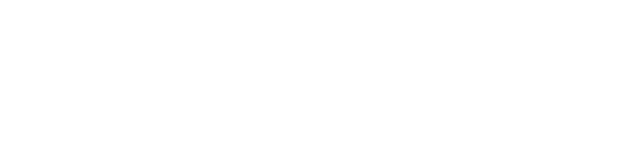
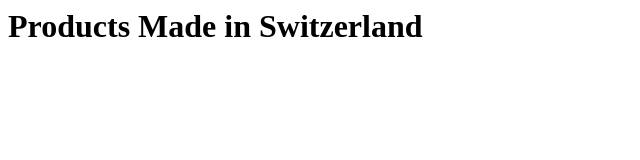
Before and after one commit to sarkeller/sarkeller.github.io, a plain HTML site: page products.html in a window 1280 px wide. Shown: the whole page, without its empty margins (0-640 px from the left). Drawn offline with Linux system fonts and the light colour scheme.

Commit message:
add text to products.html

```diff
--- a/products.html
+++ b/products.html
@@ -1,5 +1,9 @@
 <html>
   <head>
     <title>Products Made in Switzerland.</title>
+  </head>
 
+  <body>
+    <h1>Products Made in Switzerland</h1>
+  </body>
 </html>
```
